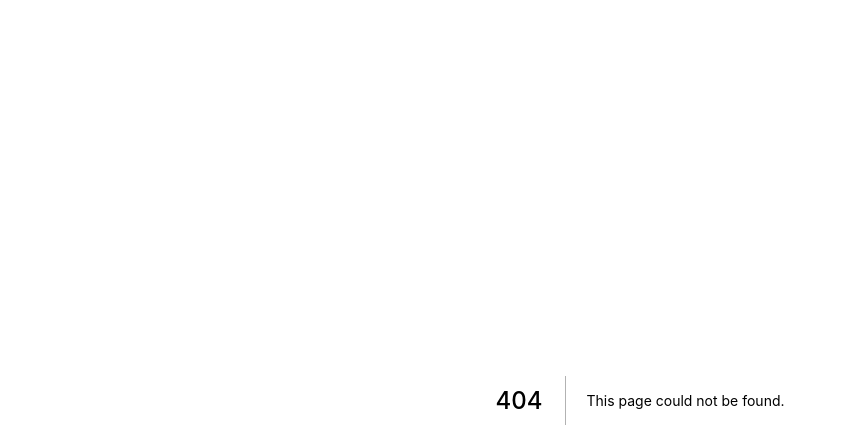
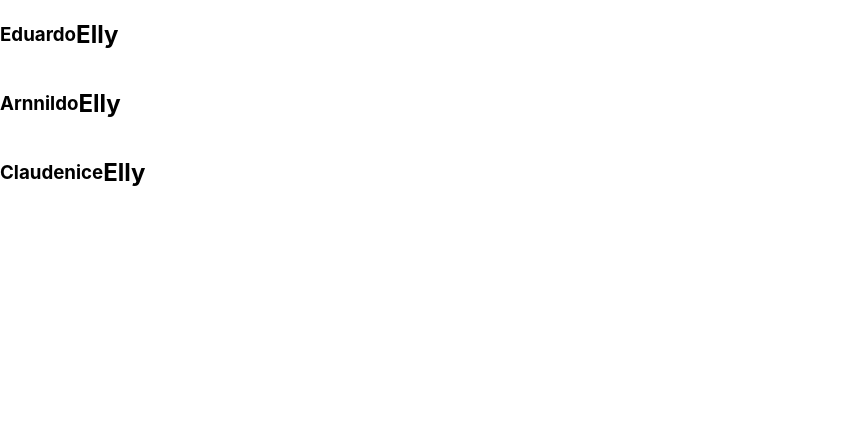
Before and after one commit to eduardoel/AulasReact, a Next.js app in the folder exerciciosudemy/: page /communication/direct in a window 1280 px wide. Before the commit this address had no page. Shown: the top 448 px of the page, without its empty margins (0-847 px from the left). Built offline with nearby package versions, Linux system fonts and the light colour scheme.

Commit message:
Direct communication between components

```diff
--- /dev/null
+++ b/exerciciosudemy/src/components/direct/Dad.jsx
@@ -0,0 +1,11 @@
+import Son from "./Son";
+
+export default function Dad(props) {
+    return (
+        <div>
+            <Son name="Eduardo" family= {props.family}/>
+            <Son name="Arnnildo" family= {props.family}/>
+            <Son name="Claudenice" family= {props.family}/>
+        </div>
+    )
+}
--- /dev/null
+++ b/exerciciosudemy/src/components/direct/Son.jsx
@@ -0,0 +1,8 @@
+export default function Son(props) {
+    return (
+        <div style={{ display: "flex", alignItems: "center"}}>
+            <h3>{props.name}</h3>
+            <h2>{props.family}</h2>
+        </div>
+    )
+}
--- /dev/null
+++ b/exerciciosudemy/src/pages/communication/direct.jsx
@@ -0,0 +1,9 @@
+import Dad from "../../components/direct/Dad";
+
+export default function direct() {
+    return (
+        <div>
+            <Dad family="Elly" />
+        </div>
+    )
+}
```
